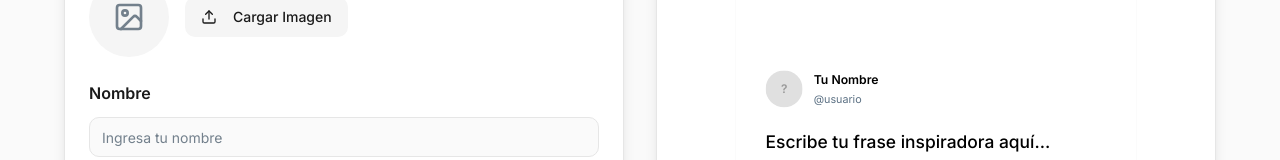
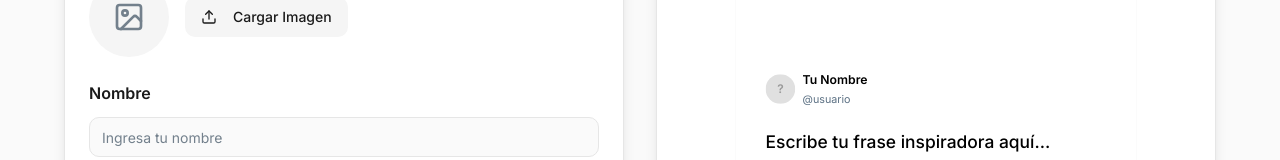
Before and after one commit to FabrizioBiagi/minimal-quote-maker, a React (Vite) app: page / in a window 1280 px wide. Shown: the part 324-484 px from the top of the page. Built offline with nearby package versions, Linux system fonts and the light colour scheme; the HTML template or start-up script is replaced by a standard one.

Commit message:
Reverted to commit 5adf1450fb5043ad31eaf283bc9978732ccd403c

```diff
--- a/src/components/QuoteCard.tsx
+++ b/src/components/QuoteCard.tsx
@@ -45,12 +45,12 @@ export const QuoteCard = forwardRef<HTMLDivElement, QuoteCardProps>(
           }}
         >
           {/* Profile Section */}
-          <div style={{ display: "flex", alignItems: "center", gap: "30px", marginBottom: "60px" }}>
+          <div style={{ display: "flex", alignItems: "center", gap: "20px", marginBottom: "60px" }}>
             {/* Profile Image */}
             <div
               style={{
-                width: "100px",
-                height: "100px",
+                width: "80px",
+                height: "80px",
                 borderRadius: "50%",
                 overflow: "hidden",
                 backgroundColor: isDarkMode ? "#1a1a1a" : "#f0f0f0",
```
